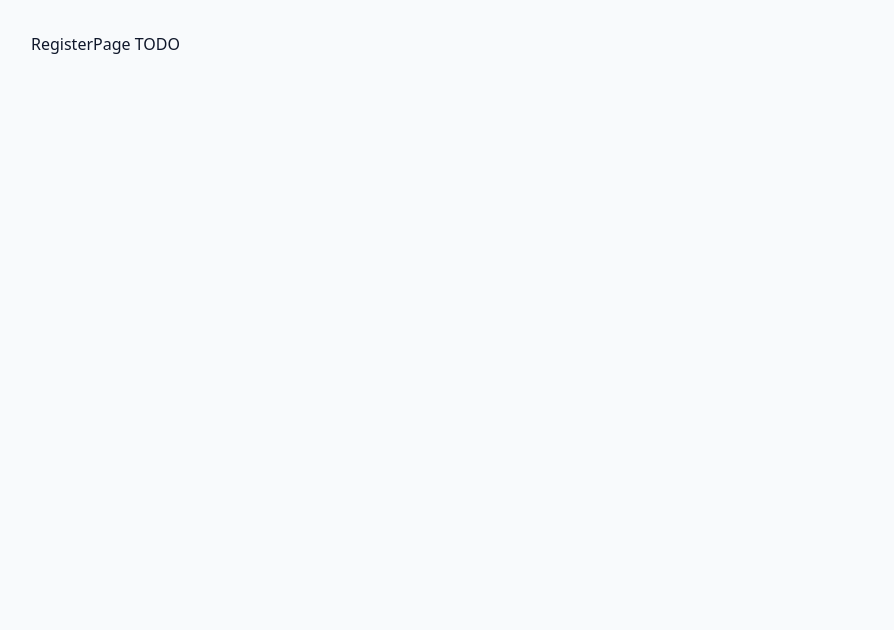
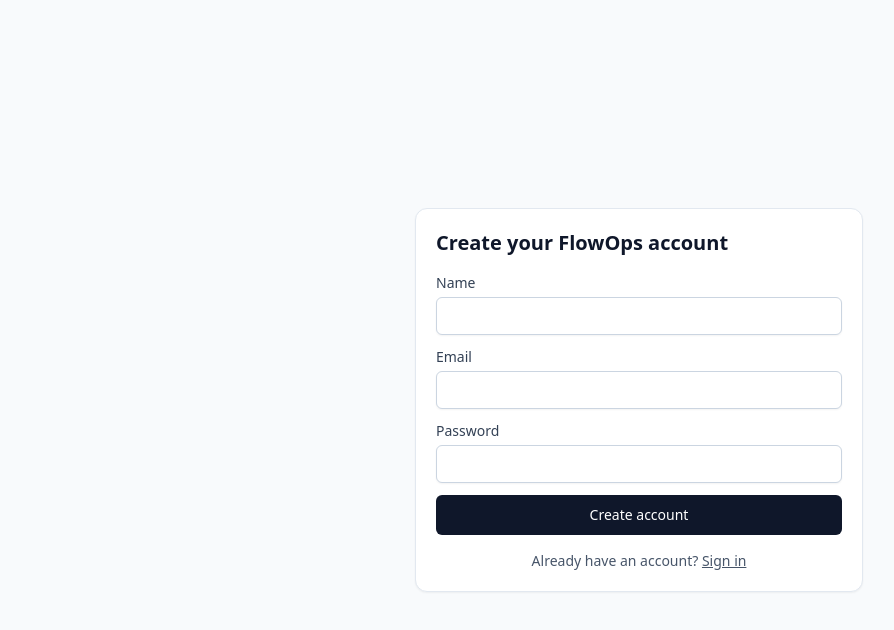
Before and after one commit to maheenrizwan11/flowops, a React (Vite) app in the folder frontend/: page /register in a window 1280 px wide. Shown: the top 630 px of the page, without its empty margins (1-895 px from the left). Built offline with nearby package versions, Linux system fonts and the light colour scheme; no server answers.

Commit message:
feat(frontend): login + register pages

```diff
--- a/frontend/src/pages/auth/LoginPage.tsx
+++ b/frontend/src/pages/auth/LoginPage.tsx
@@ -1 +1,57 @@
-export function LoginPage() { return <div className="p-8">LoginPage TODO</div> }
+import { useState, FormEvent } from 'react'
+import { Link, useNavigate } from 'react-router-dom'
+import toast from 'react-hot-toast'
+import { api, apiError } from '../../lib/api'
+import { useAuth } from '../../contexts/AuthContext'
+import { Button } from '../../components/ui/Button'
+import { Input } from '../../components/ui/Input'
+import { Card, CardBody } from '../../components/ui/Card'
+
+export function LoginPage() {
+  const { login } = useAuth()
+  const nav = useNavigate()
+  const [email, setEmail] = useState('')
+  const [password, setPassword] = useState('')
+  const [errors, setErrors] = useState<Record<string, string>>({})
+  const [submitting, setSubmitting] = useState(false)
+
+  function validate() {
+    const e: Record<string, string> = {}
+    if (!email.trim()) e.email = 'Required'
+    else if (!/^\S+@\S+\.\S+$/.test(email)) e.email = 'Invalid email'
+    if (!password) e.password = 'Required'
+    return e
+  }
+
+  async function onSubmit(ev: FormEvent) {
+    ev.preventDefault()
+    const v = validate(); setErrors(v)
+    if (Object.keys(v).length) return
+    setSubmitting(true)
+    try {
+      const res = await api.post<{ token: string }>('/auth/login', { email, password })
+      await login(res.token)
+      toast.success('Welcome back!')
+      nav('/')
+    } catch (e) { toast.error(apiError(e)) }
+    finally { setSubmitting(false) }
+  }
+
+  return (
+    <div className="flex min-h-screen items-center justify-center p-4">
+      <Card className="w-full max-w-md">
+        <CardBody className="space-y-4">
+          <h1 className="text-xl font-semibold">Sign in to FlowOps</h1>
+          <form className="space-y-3" onSubmit={onSubmit} noValidate>
+            <Input label="Email" type="email" name="email" value={email} onChange={(e) => setEmail(e.target.value)} error={errors.email} required />
+            <Input label="Password" type="password" name="password" value={password} onChange={(e) => setPassword(e.target.value)} error={errors.password} required />
+            <Button type="submit" loading={submitting} className="w-full">Sign in</Button>
+          </form>
+          <p className="text-center text-sm text-slate-600">
+            No account? <Link to="/register" className="font-medium underline">Register</Link>
+          </p>
+        </CardBody>
+      </Card>
+    </div>
+  )
+}
--- a/frontend/src/pages/auth/RegisterPage.tsx
+++ b/frontend/src/pages/auth/RegisterPage.tsx
@@ -1 +1,60 @@
-export function RegisterPage() { return <div className="p-8">RegisterPage TODO</div> }
+import { useState, FormEvent } from 'react'
+import { Link, useNavigate } from 'react-router-dom'
+import toast from 'react-hot-toast'
+import { api, apiError } from '../../lib/api'
+import { useAuth } from '../../contexts/AuthContext'
+import { Button } from '../../components/ui/Button'
+import { Input } from '../../components/ui/Input'
+import { Card, CardBody } from '../../components/ui/Card'
+
+export function RegisterPage() {
+  const { login } = useAuth()
+  const nav = useNavigate()
+  const [name, setName] = useState('')
+  const [email, setEmail] = useState('')
+  const [password, setPassword] = useState('')
+  const [errors, setErrors] = useState<Record<string, string>>({})
+  const [submitting, setSubmitting] = useState(false)
+
+  function validate() {
+    const e: Record<string, string> = {}
+    if (!name.trim()) e.name = 'Required'
+    if (!email.trim()) e.email = 'Required'
+    else if (!/^\S+@\S+\.\S+$/.test(email)) e.email = 'Invalid email'
+    if (password.length < 8) e.password = 'At least 8 characters'
+    return e
+  }
+
+  async function onSubmit(ev: FormEvent) {
+    ev.preventDefault()
+    const v = validate(); setErrors(v)
+    if (Object.keys(v).length) return
+    setSubmitting(true)
+    try {
+      const res = await api.post<{ token: string }>('/auth/register', { name, email, password })
+      await login(res.token)
+      toast.success('Account created!')
+      nav('/')
+    } catch (e) { toast.error(apiError(e)) }
+    finally { setSubmitting(false) }
+  }
+
+  return (
+    <div className="flex min-h-screen items-center justify-center p-4">
+      <Card className="w-full max-w-md">
+        <CardBody className="space-y-4">
+          <h1 className="text-xl font-semibold">Create your FlowOps account</h1>
+          <form className="space-y-3" onSubmit={onSubmit} noValidate>
+            <Input label="Name" name="name" value={name} onChange={(e) => setName(e.target.value)} error={errors.name} required />
+            <Input label="Email" type="email" name="email" value={email} onChange={(e) => setEmail(e.target.value)} error={errors.email} required />
+            <Input label="Password" type="password" name="password" value={password} onChange={(e) => setPassword(e.target.value)} error={errors.password} required />
+            <Button type="submit" loading={submitting} className="w-full">Create account</Button>
+          </form>
+          <p className="text-center text-sm text-slate-600">
+            Already have an account? <Link to="/login" className="font-medium underline">Sign in</Link>
+          </p>
+        </CardBody>
+      </Card>
+    </div>
+  )
+}
```
